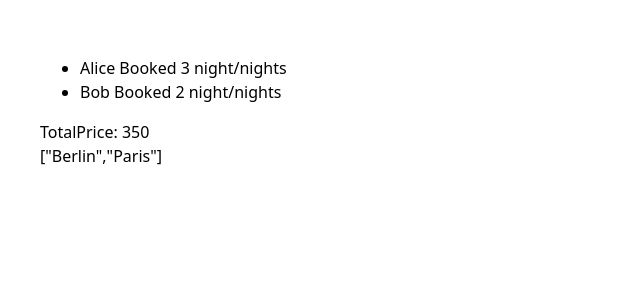
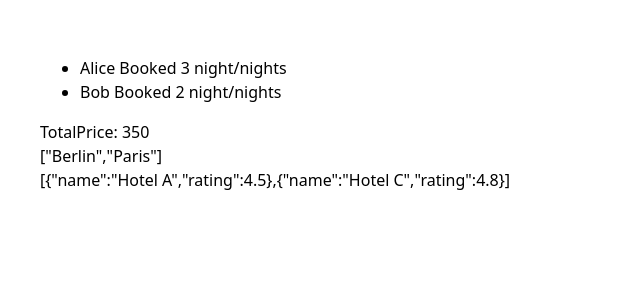
Before and after one commit to bestii/Coding-Environment, a React (Vite) app in the folder tsx/: page / in a window 1280 px wide. Shown: the top 300 px of the page, without its empty margins (0-640 px from the left). Built offline with nearby package versions, Linux system fonts and the light colour scheme.

Commit message:
feat: add FilterByRatings component to display hotels filtered by rating

```diff
--- a/tsx/src/App.tsx
+++ b/tsx/src/App.tsx
@@ -1,5 +1,6 @@
 import "./App.css";
 import BookingPerUser from "./components/BookingPerUser";
+import FilterByRatings from "./components/FilterByRatings";
 import TotalPrice from "./components/TotalPrice";
 import UniqueCities from "./components/UniqueCities";
 
@@ -9,6 +10,7 @@ function App() {
       <BookingPerUser />
       <TotalPrice />
       <UniqueCities />
+      <FilterByRatings />
     </div>
   );
 }
--- /dev/null
+++ b/tsx/src/components/FilterByRatings.tsx
@@ -0,0 +1,11 @@
+const FilterByRatings = () => {
+  const hotels = [
+    { name: "Hotel A", rating: 4.5 },
+    { name: "Hotel B", rating: 3.2 },
+    { name: "Hotel C", rating: 4.8 },
+  ];
+  const filteredHotels = hotels.filter((hotel) => hotel.rating > 4);
+  return <div>{`${JSON.stringify(filteredHotels)}`}</div>;
+};
+
+export default FilterByRatings;
```
